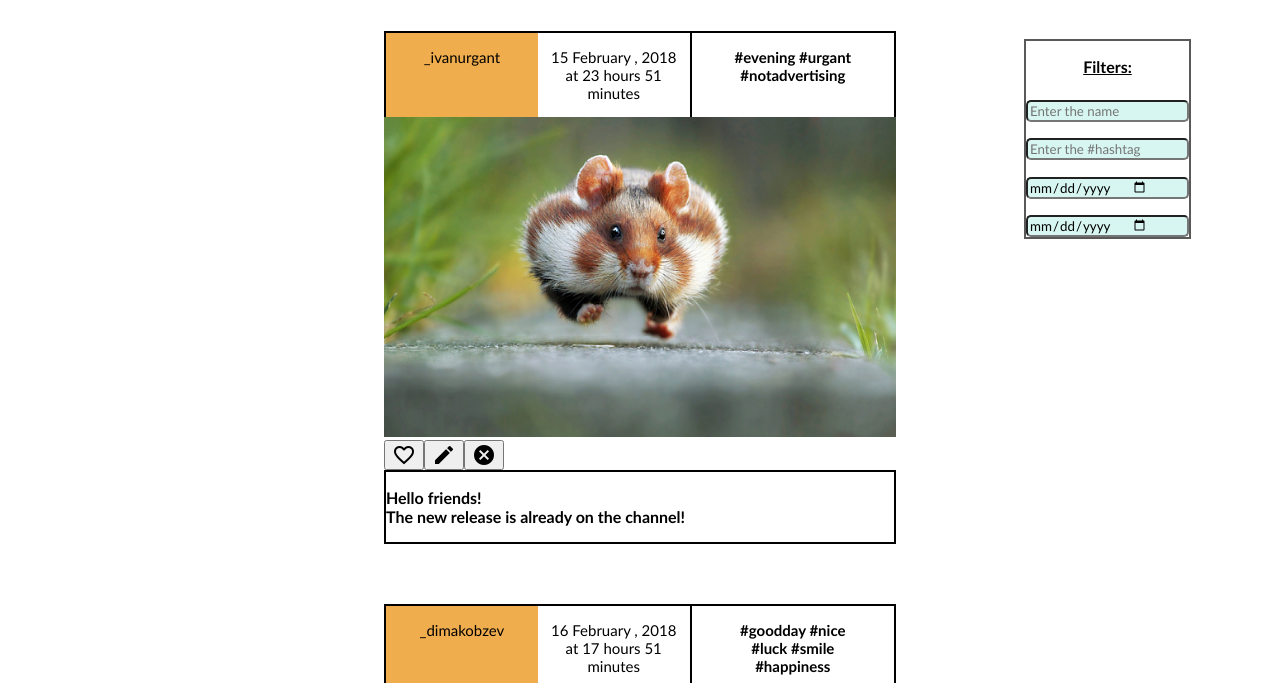
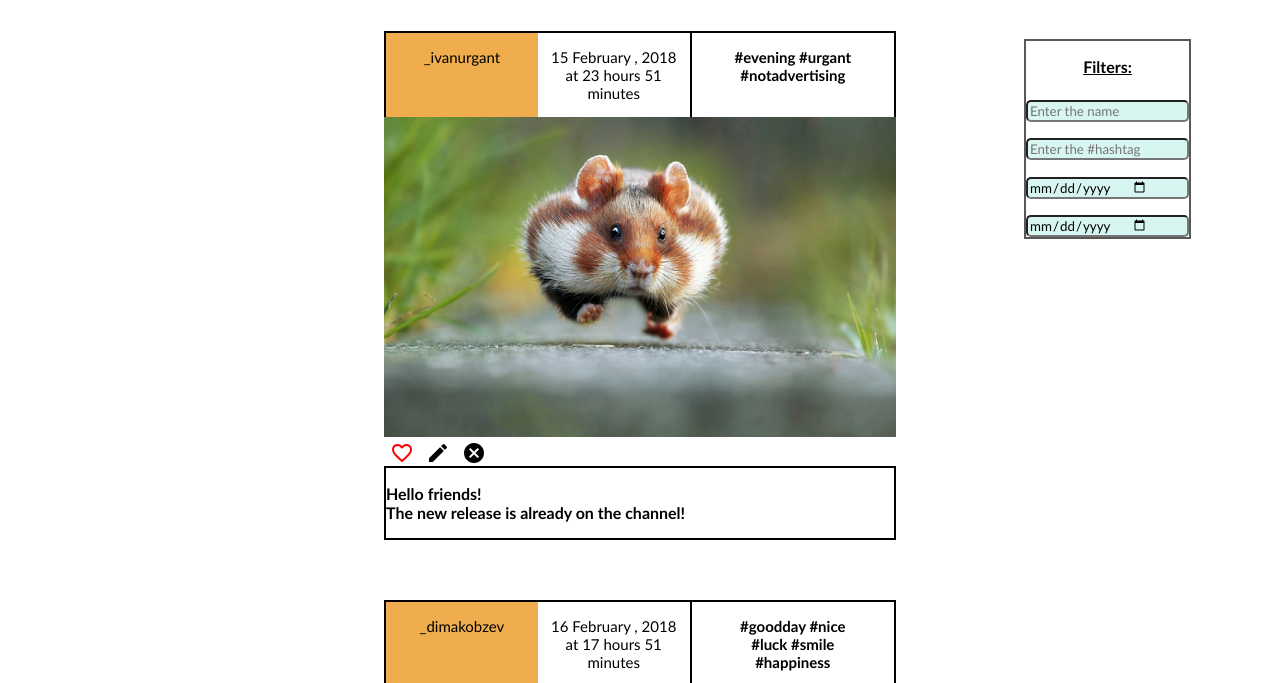
Before and after one commit to DmitryKobzev/Training-Practice-BSU_2018, a plain HTML site: page task3/UI/index.html in a window 1280 px wide. Shown: the part 89-772 px from the top of the page. Drawn offline with Linux system fonts and the light colour scheme; files whose address does not match are found by name.

Commit message:
deleted README.md

```diff
--- a/task3/UI/styles.css
+++ b/task3/UI/styles.css
@@ -1,11 +1,11 @@
 html,body {
     height: 100%;
     margin: 0;
-    outline:none;
 }
 
 *{
     font-family:'Gill Sans', 'Gill Sans MT', Calibri, 'Trebuchet MS', sans-serif;
+    outline:none;
 }
 
 body{
@@ -124,6 +124,12 @@ header{
 .material-icons{
     width: 30%;
     cursor: pointer;
+    background-color:transparent;
+    border: 0;
+}
+
+.like{
+    color:red;
 }
 
 .filter{
```
Also changed, not shown: README.md (deleted).
